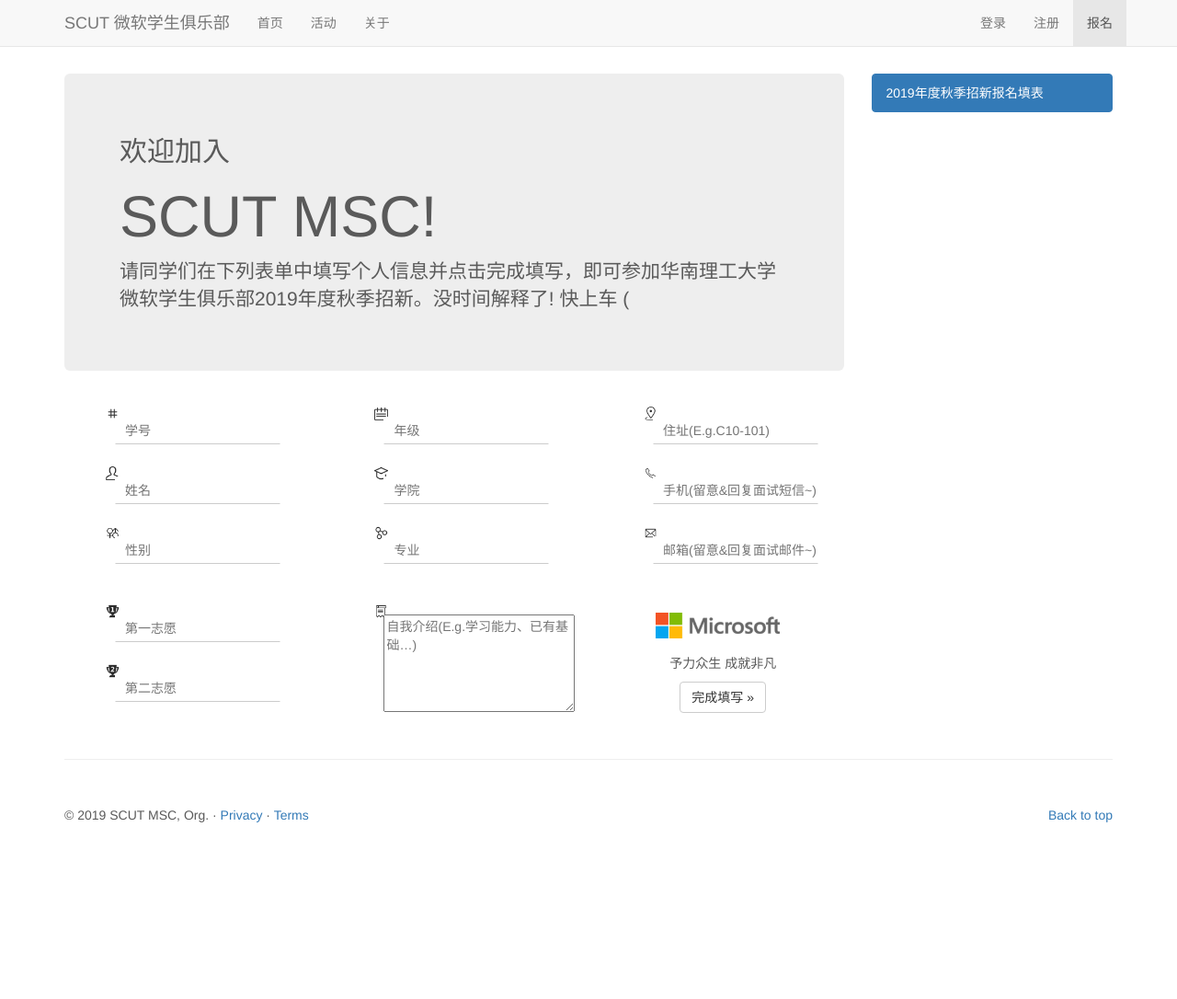
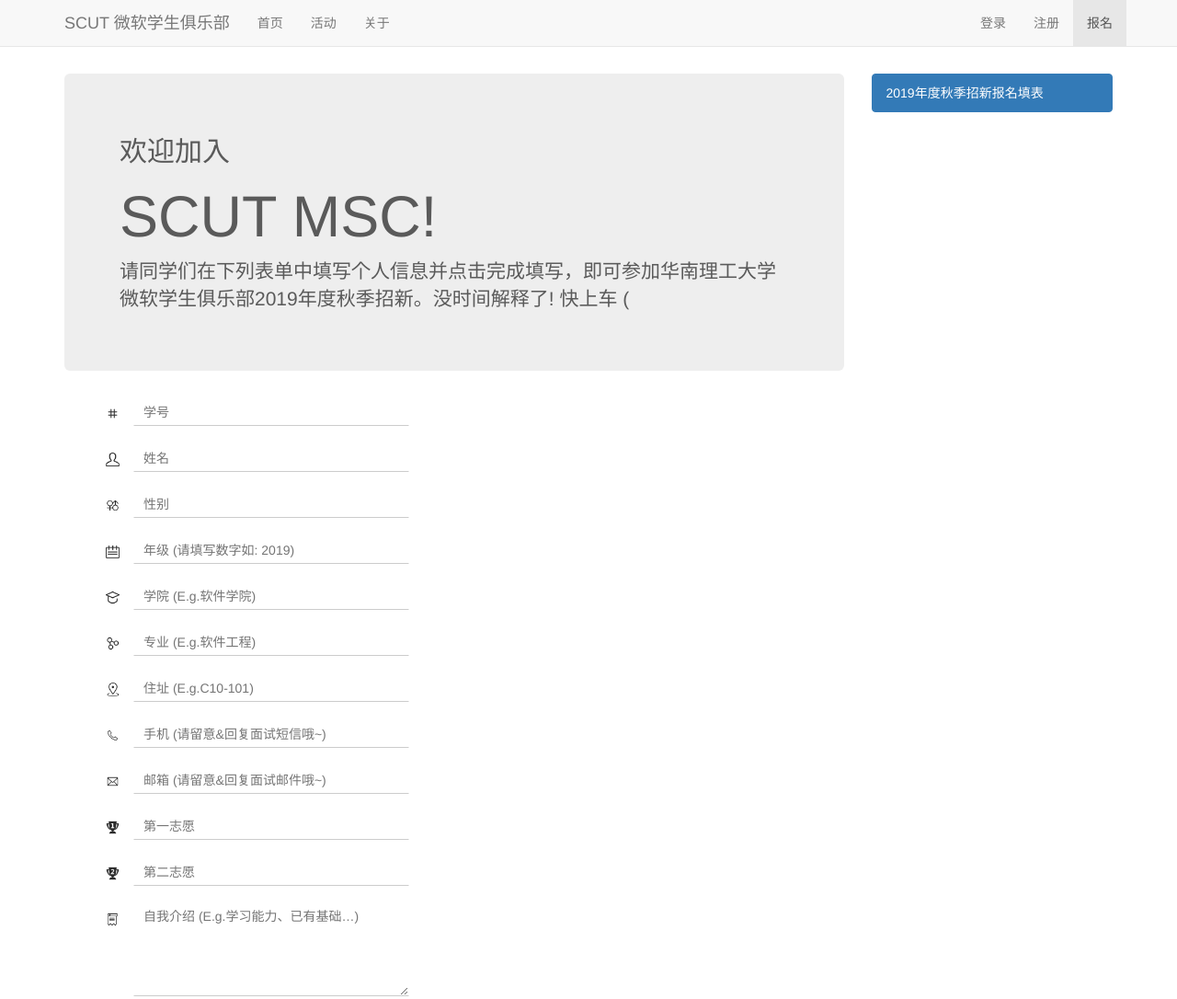
Before and after one commit to SCUTMSC/Recruit2019, a website: page express-server/public/index.html in a window 1280 px wide. Shown: the top 1086 px of the page at 92% size. Before the commit the page ends 976 px from the top, so only its background shows below. Drawn offline with nearby package versions, Linux system fonts and the light colour scheme.

Commit message:
优化移动端显示

```diff
--- a/express-server/public/css/recruit.css
+++ b/express-server/public/css/recruit.css
@@ -1,3 +1,7 @@
+.submit{
+  margin-left:
+}
+
 .login{
   z-index: 2;
   position:absolute;
@@ -29,7 +33,7 @@
   width: 100%;
   box-sizing: border-box;
   padding: 0 40px;
-  margin-bottom: 15px;
+  margin-bottom: 20px;
 }
 
 .login-center-img{
@@ -46,7 +50,7 @@
 
 .login-center-input{
   float: left;
-  width: 180px;
+  width: 300px;
   margin-left: 15px;
   height: 30px;
   position: relative;
@@ -70,7 +74,7 @@
 }
 
 .login-center-input input:focus{
-  border: 1px solid dodgerblue;
+  border: 2px solid dodgerblue;
 }
 
 .login-center-input-text{
@@ -83,6 +87,7 @@
   top: 50%;
   margin-top: -10px;
   font-size: 14px;
+  font-weight: bold;
   left: 5px;
   color: dodgerblue;
   line-height: 20px;
@@ -106,15 +111,16 @@
   margin-left: 15px;
   height: 30px;
   position: relative;
+  margin-bottom: 70px;
 }
 
-/*.login-center-textarea textarea{
+.login-center-textarea textarea{
   z-index: 2;
   transition: all 0.5s;
   padding-left: 10px;
   color: #333333;
-  width: 100%;
-  height: 30px;
+  width: 300px;
+  height: 100px;
   border: 0;
   border-bottom: 1px solid #cccccc;
   border-top: 1px solid #ffffff;
@@ -123,10 +129,10 @@
   box-sizing: border-box;
   outline: none;
   position: relative;
-}*/
+}
 
 .login-center-textarea textarea:focus{
-  border: 1px solid dodgerblue;
+  border: 2px solid dodgerblue;
 }
 
 .login-center-textarea-text{
@@ -139,6 +145,7 @@
   top: 50%;
   margin-top: -10px;
   font-size: 14px;
+  font-weight: bold;
   left: 5px;
   color: dodgerblue;
   line-height: 20px;
--- a/express-server/public/index.html
+++ b/express-server/public/index.html
@@ -93,7 +93,7 @@
 		<div class="row row-offcanvas row-offcanvas-right">
       <div class="col-xs-12 col-sm-9">
         <p class="pull-right visible-xs">
-          <button type="button" class="btn btn-primary btn-xs" data-toggle="offcanvas">Toggle nav</button>
+          <button type="button" class="btn btn-primary btn-xs" data-toggle="offcanvas">报名链接</button>
         </p><!--/toggle nav-->
         <div class="jumbotron">
           <h2>欢迎加入</h2>
@@ -101,7 +101,7 @@
           <p>请同学们在下列表单中填写个人信息并点击完成填写，即可参加华南理工大学微软学生俱乐部2019年度秋季招新。没时间解释了! 快上车 ( </p>
         </div><!--/jumbotron-->
         <div class="row">
-          <div class="col-xs-6 col-lg-4">
+          <div class="col-xs-6 col-lg-8">
             <div class="login-center clearfix">
 							<div class="login-center-img"><img src="img/bianhao.png"/></div>
 							<div class="login-center-input">
@@ -124,53 +124,53 @@
 							</div>
 						</div>
           </div><!--/.col-xs-6.col-lg-4-->
-          <div class="col-xs-6 col-lg-4">
+          <div class="col-xs-6 col-lg-8">
             <div class="login-center clearfix">
 							<div class="login-center-img"><img src="img/nianji.png"/></div>
 							<div class="login-center-input">
-								<input type="text" name="" value="" placeholder="年级" onfocus="this.placeholder=''" onblur="this.placeholder='年级'" ng-model="userBody.grade"/>
+								<input type="text" name="" value="" placeholder="年级 (请填写数字如: 2019)" onfocus="this.placeholder=''" onblur="this.placeholder='年级 (请填写数字如: 2019)'" ng-model="userBody.grade"/>
 								<div class="login-center-input-text">年级</div>
 							</div>
 						</div>
 						<div class="login-center clearfix">
 							<div class="login-center-img"><img src="img/xueyuan.png"/></div>
 							<div class="login-center-input">
-								<input type="text" name="" value="" placeholder="学院" onfocus="this.placeholder=''" onblur="this.placeholder='学院'" ng-model="userBody.college"/>
+								<input type="text" name="" value="" placeholder="学院 (E.g.软件学院)" onfocus="this.placeholder=''" onblur="this.placeholder='学院 (E.g.软件学院)'" ng-model="userBody.college"/>
 								<div class="login-center-input-text">学院</div>
 							</div>
 						</div>
 						<div class="login-center clearfix">
 							<div class="login-center-img"><img src="img/jigouguanli.png"/></div>
 							<div class="login-center-input">
-								<input type="text" name="" value="" placeholder="专业" onfocus="this.placeholder=''" onblur="this.placeholder='专业'" ng-model="userBody.major"/>
+								<input type="text" name="" value="" placeholder="专业 (E.g.软件工程)" onfocus="this.placeholder=''" onblur="this.placeholder='专业 (E.g.软件工程)'" ng-model="userBody.major"/>
 								<div class="login-center-input-text">专业</div>
 							</div>
 						</div>
           </div><!--/.col-xs-6.col-lg-4-->
-          <div class="col-xs-6 col-lg-4">
+          <div class="col-xs-6 col-lg-8">
             <div class="login-center clearfix">
 							<div class="login-center-img"><img src="img/dizhi.png"/></div>
 							<div class="login-center-input">
-								<input type="text" name="" value="" placeholder="住址(E.g.C10-101)" onfocus="this.placeholder=''" onblur="this.placeholder='住址(E.g.C10-101)'" ng-model="userBody.address"/>
+								<input type="text" name="" value="" placeholder="住址 (E.g.C10-101)" onfocus="this.placeholder=''" onblur="this.placeholder='住址 (E.g.C10-101)'" ng-model="userBody.address"/>
 								<div class="login-center-input-text">住址</div>
 							</div>
 						</div>
 						<div class="login-center clearfix">
 							<div class="login-center-img"><img src="img/dianhua.png"/></div>
 							<div class="login-center-input">
-								<input type="text" name="" value="" placeholder="手机(留意&回复面试短信~)" onfocus="this.placeholder=''" onblur="this.placeholder='手机(请留意并回复面试短信~)'" ng-model="userBody.phone"/>
+								<input type="text" name="" value="" placeholder="手机 (请留意&回复面试短信哦~)" onfocus="this.placeholder=''" onblur="this.placeholder='手机 (请留意并回复面试短信~)'" ng-model="userBody.phone"/>
 								<div class="login-center-input-text">手机</div>
 							</div>
 						</div>
 						<div class="login-center clearfix">
 							<div class="login-center-img"><img src="img/youxiang.png"/></div>
 							<div class="login-center-input">
-								<input type="email" name="" value="" placeholder="邮箱(留意&回复面试邮件~)" onfocus="this.placeholder=''" onblur="this.placeholder='邮箱(请留意并回复面试邮件~)'" ng-model="userBody.email"/>
+								<input type="email" name="" value="" placeholder="邮箱 (请留意&回复面试邮件哦~)" onfocus="this.placeholder=''" onblur="this.placeholder='邮箱 (请留意并回复面试邮件~)'" ng-model="userBody.email"/>
 								<div class="login-center-input-text">邮箱</div>
 							</div>
 						</div>
           </div><!--/.col-xs-6.col-lg-4-->
-          <div class="col-xs-6 col-lg-4">
+          <div class="col-xs-6 col-lg-8">
             <div class="login-center clearfix">
 							<div class="login-center-img"><img src="img/first.png"/></div>
 							<div class="login-center-input">
@@ -186,21 +186,27 @@
 							</div>
 						</div>
 					</div><!--/.col-xs-6.col-lg-4-->
-					<div class="col-xs-6 col-lg-4">
+					<div class="col-xs-6 col-lg-8">
 						<div class="login-center clearfix">
 							<div class="login-center-img"><img src="img/jieshao.png"/></div>
 							<div class="login-center-textarea">
-								<textarea rows="5" name="" value="" cols="23" placeholder="自我介绍(E.g.学习能力、已有基础…)" onfocus="this.placeholder=''" onblur="this.placeholder='自我介绍(E.g.学习能力、已有基础…)'" ng-model="userBody.introduction"></textarea>
+								<textarea rows="5" name="" value="" cols="100" placeholder="自我介绍 (E.g.学习能力、已有基础…)" onfocus="this.placeholder=''" onblur="this.placeholder='自我介绍 (E.g.学习能力、已有基础…)'" ng-model="userBody.introduction"></textarea>
 								<div class="login-center-textarea-text">自我介绍</div>
 							</div>
 						</div>
 					</div><!--/.col-xs-6.col-lg-4-->
-					<div class="col-xs-6 col-lg-4">
-						<img src="/img/ms-logo.png"/>
-						<p>予力众生 成就非凡<p>
-						<p><a class="btn btn-default" href="#" role="button" type="submit" ng-click="enroll()">完成填写 &raquo;</a></p>
+
+					<div class="col-xs-6 col-lg-8">
+						<div class="login-center clearfix">
+							<img src="/img/ms-logo.png" style="margin-left: 100px"/>
+							<p style="margin-left: 125px">予力众生 成就非凡<p>
+							<p><a class="btn btn-default" style="margin-left: 130px" href="#" role="button" type="submit" ng-click="enroll()">完成填写 &raquo;</a></p>
+						</div>
 					</div><!--/.col-xs-6.col-lg-4-->
-        </div><!--/row-->
+
+				</div><!--/row-->
+
+
       </div><!--/.col-xs-12.col-sm-9-->
 
       <div class="col-xs-6 col-sm-3 sidebar-offcanvas" id="sidebar">
```
